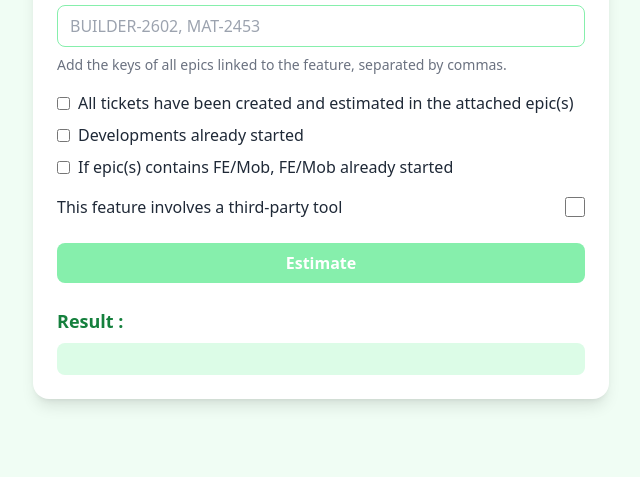
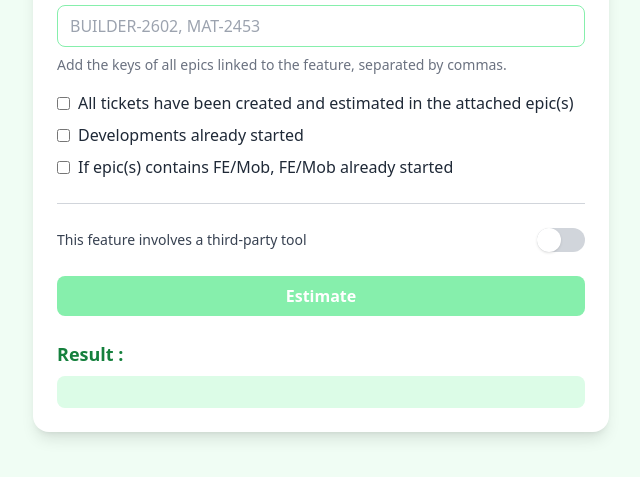
Before and after one commit to achilleswap/etadefiner2, a plain HTML site: page index.html in a window 1280 px wide. Shown: the part 139-616 px from the top of the page, without its empty margins (319-959 px from the left). Drawn offline with nearby package versions, Linux system fonts and the light colour scheme.

Commit message:
Update index.html

```diff
--- a/index.html
+++ b/index.html
@@ -21,7 +21,8 @@
     </div>
     <p class="text-sm text-gray-500 mb-4">Add the keys of all epics linked to the feature, separated by commas.</p>
 
-    <div class="space-y-2 mb-4">
+    <!-- Checkboxes -->
+    <div class="space-y-2">
       <label class="flex items-center gap-2">
         <input type="checkbox" class="check accent-green-600" />
         All tickets have been created and estimated in the attached epic(s)
@@ -36,16 +37,26 @@
       </label>
     </div>
 
-    <!-- Toggle for third-party involvement -->
+    <!-- Divider -->
+    <hr class="my-6 border-t border-gray-300" />
+
+    <!-- Toggle switch -->
     <div class="flex items-center justify-between mb-6">
-      <label for="thirdPartyToggle" class="font-medium">This feature involves a third-party tool</label>
-      <input
-        type="checkbox"
+      <label for="thirdPartyToggle" class="text-sm text-gray-700 font-medium">
+        This feature involves a third-party tool
+      </label>
+      <button
         id="thirdPartyToggle"
-        class="accent-green-600 w-5 h-5"
-      />
+        class="relative w-12 h-6 bg-gray-300 rounded-full transition-colors duration-300 focus:outline-none"
+        role="switch"
+        aria-checked="false"
+        onclick="toggleSwitch(this)"
+      >
+        <span class="absolute left-0 top-0 h-6 w-6 bg-white rounded-full shadow transform transition-transform duration-300 translate-x-0"></span>
+      </button>
     </div>
 
+    <!-- Estimate button -->
     <button
       id="estimateBtn"
       onclick="sendInput()"
@@ -55,6 +66,7 @@
       Estimate
     </button>
 
+    <!-- Results -->
     <div id="resultContainer" class="mt-6">
       <h3 class="text-lg font-semibold text-green-700 mb-2">Result :</h3>
       <div id="result" class="bg-green-100 p-4 rounded-lg text-sm"></div>
@@ -77,9 +89,25 @@
       });
     });
 
+    function toggleSwitch(button) {
+      const isActive = button.getAttribute('aria-checked') === 'true';
+      button.setAttribute('aria-checked', String(!isActive));
+      button.classList.toggle('bg-green-600', !isActive);
+      button.classList.toggle('bg-gray-300', isActive);
+
+      const knob = button.querySelector('span');
+      knob.classList.toggle('translate-x-6', !isActive);
+      knob.classList.toggle('translate-x-0', isActive);
+    }
+
+    function getThirdPartyValue() {
+      const toggle = document.getElementById('thirdPartyToggle');
+      return toggle.getAttribute('aria-checked') === 'true';
+    }
+
     async function sendInput() {
       const input = document.getElementById('userInput').value.trim();
-      const thirdParty = document.getElementById('thirdPartyToggle').checked;
+      const thirdParty = getThirdPartyValue();
       const resultDiv = document.getElementById('result');
       const spinner = document.getElementById('spinner');
 
```
